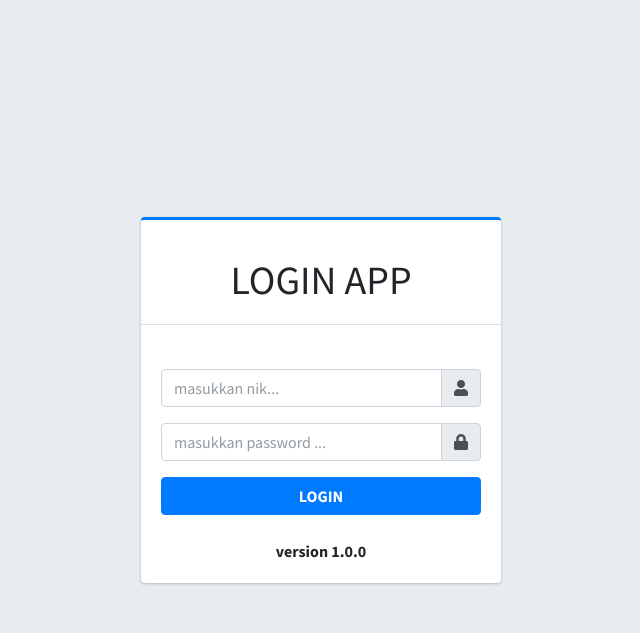
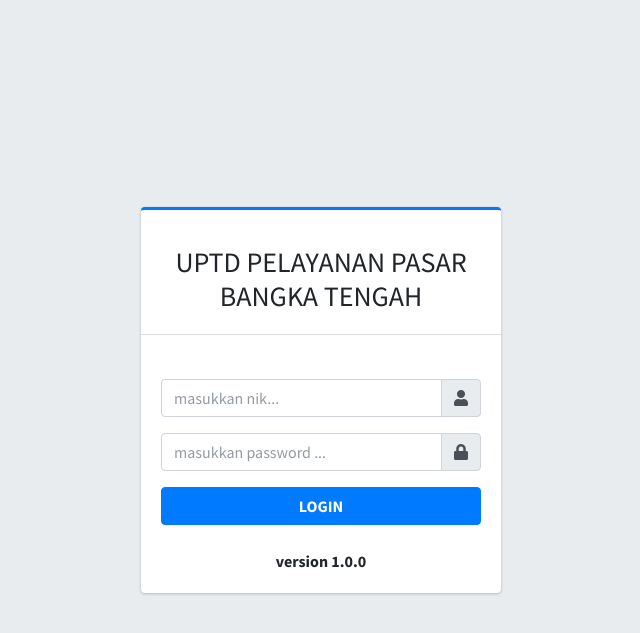
Before and after one commit to wahdjong-pc/nur-app-v1, a PHP site: page / in a window 1280 px wide. Shown: the top 633 px of the page, without its empty margins (319-959 px from the left). Run offline with PHP 8.4, Linux system fonts and the light colour scheme; some libraries are stand-ins or nearby versions.

Commit message:
udate login title

```diff
--- a/index.php
+++ b/index.php
@@ -18,7 +18,7 @@
   <div class="card card-outline card-primary">
     <br>
     <div class="card-header text-center">
-      <h1>LOGIN APP</h1>
+      <h3>UPTD PELAYANAN PASAR BANGKA TENGAH</h3>
     </div>
     <br>
     <div class="card-body">
```
